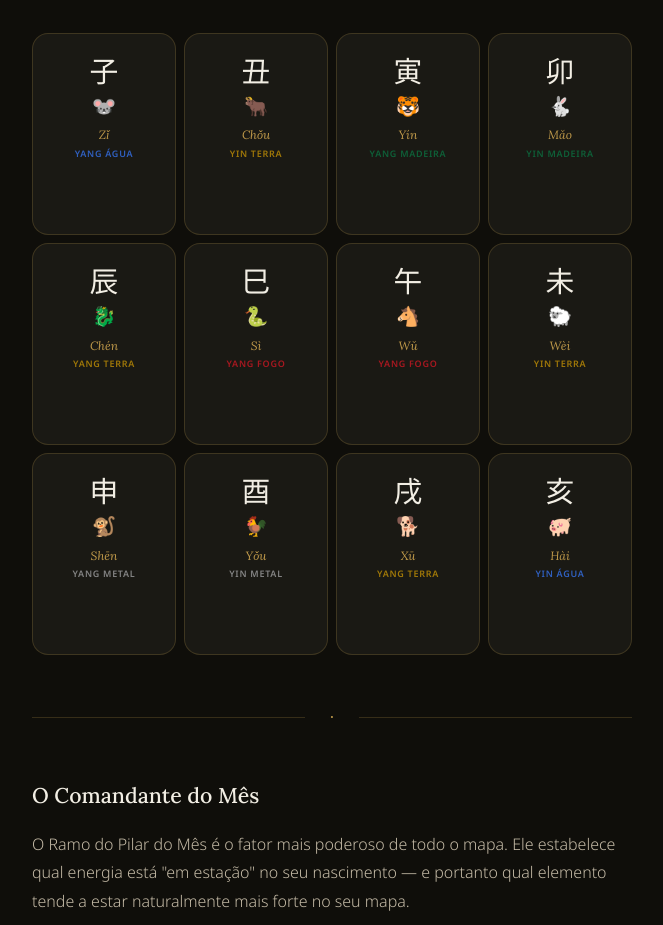
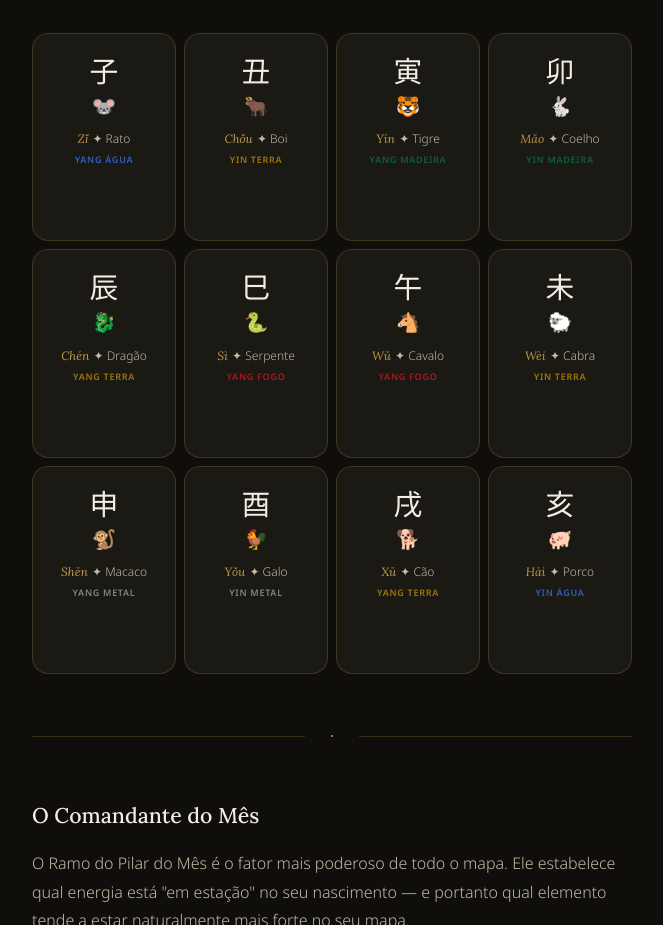
Before and after one commit to ShimaArtBr/12-passos, a plain HTML site: page level-07.html in a window 1280 px wide. Shown: the part 1140-2065 px from the top of the page, without its empty margins (308-971 px from the left). Drawn offline with Linux system fonts and the light colour scheme.

Commit message:
Update level-07.html

```diff
--- a/level-07.html
+++ b/level-07.html
@@ -19,7 +19,8 @@
 .branch-card:hover,.branch-card:focus-within{border-color:var(--gold);box-shadow:var(--shm)}
 .branch-hanzi{font-family:var(--fc);font-size:1.8rem;color:var(--ip);display:block;font-style:normal;line-height:1}
 .branch-animal{font-size:1.2rem;display:block;margin:4px 0}
-.branch-pinyin{font-family:var(--ff);font-size:.75rem;font-style:italic;color:var(--gold);display:block}
+.branch-pinyin{font-family:var(--ff);font-size:.75rem;font-style:italic;color:var(--gold);display:inline}
+.branch-name{font-family:var(--fd2);font-size:.75rem;font-weight:300;color:var(--is);display:inline}
 .branch-elem{font-family:var(--fd2);font-size:.563rem;font-weight:600;letter-spacing:.08em;text-transform:uppercase;color:var(--im);display:block;margin-top:2px}
 /* Troncos Ocultos — revelados no hover via CSS (zero JS) */
 .branch-hidden{display:flex;flex-wrap:wrap;gap:3px;justify-content:center;margin-top:var(--s1);opacity:0;transition:opacity .3s;min-height:24px}
@@ -80,7 +81,7 @@
     <div class="branch-card" role="listitem" tabindex="0" aria-label="Zǐ — Rato, Yang Água, Tronco Oculto: Rén">
       <span class="branch-hanzi">子</span>
       <span class="branch-animal" aria-hidden="true">🐭</span>
-      <span class="branch-pinyin">Zǐ</span>
+      <span class="branch-pinyin">Zǐ</span> <span class="branch-name">✦ Rato</span>
       <span class="branch-elem" style="color:var(--wm)">Yang Água</span>
       <div class="branch-hidden" aria-label="Troncos ocultos">
         <span class="hidden-label">Troncos Ocultos</span>
@@ -91,7 +92,7 @@
     <div class="branch-card" role="listitem" tabindex="0" aria-label="Chǒu — Boi, Yin Terra, Troncos Ocultos: Jǐ, Guǐ, Xīn">
       <span class="branch-hanzi">丑</span>
       <span class="branch-animal" aria-hidden="true">🐂</span>
-      <span class="branch-pinyin">Chǒu</span>
+      <span class="branch-pinyin">Chǒu</span> <span class="branch-name">✦ Boi</span>
       <span class="branch-elem" style="color:var(--em)">Yin Terra</span>
       <div class="branch-hidden" aria-label="Troncos ocultos">
         <span class="hidden-label">Troncos Ocultos</span>
@@ -104,7 +105,7 @@
     <div class="branch-card" role="listitem" tabindex="0" aria-label="Yín — Tigre, Yang Madeira, Troncos Ocultos: Jiǎ, Bǐng, Wù">
       <span class="branch-hanzi">寅</span>
       <span class="branch-animal" aria-hidden="true">🐯</span>
-      <span class="branch-pinyin">Yín</span>
+      <span class="branch-pinyin">Yín</span> <span class="branch-name">✦ Tigre</span>
       <span class="branch-elem" style="color:var(--om)">Yang Madeira</span>
       <div class="branch-hidden" aria-label="Troncos ocultos">
         <span class="hidden-label">Troncos Ocultos</span>
@@ -117,7 +118,7 @@
     <div class="branch-card" role="listitem" tabindex="0" aria-label="Mǎo — Coelho, Yin Madeira, Tronco Oculto: Yǐ">
       <span class="branch-hanzi">卯</span>
       <span class="branch-animal" aria-hidden="true">🐇</span>
-      <span class="branch-pinyin">Mǎo</span>
+      <span class="branch-pinyin">Mǎo</span> <span class="branch-name">✦ Coelho</span>
       <span class="branch-elem" style="color:var(--om)">Yin Madeira</span>
       <div class="branch-hidden" aria-label="Troncos ocultos">
         <span class="hidden-label">Troncos Ocultos</span>
@@ -128,7 +129,7 @@
     <div class="branch-card" role="listitem" tabindex="0" aria-label="Chén — Dragão, Yang Terra, Troncos Ocultos: Wù, Yǐ, Guǐ">
       <span class="branch-hanzi">辰</span>
       <span class="branch-animal" aria-hidden="true">🐉</span>
-      <span class="branch-pinyin">Chén</span>
+      <span class="branch-pinyin">Chén</span> <span class="branch-name">✦ Dragão</span>
       <span class="branch-elem" style="color:var(--em)">Yang Terra</span>
       <div class="branch-hidden" aria-label="Troncos ocultos">
         <span class="hidden-label">Troncos Ocultos</span>
@@ -141,7 +142,7 @@
     <div class="branch-card" role="listitem" tabindex="0" aria-label="Sì — Serpente, Yang Fogo, Troncos Ocultos: Bǐng, Wù, Gēng">
       <span class="branch-hanzi">巳</span>
       <span class="branch-animal" aria-hidden="true">🐍</span>
-      <span class="branch-pinyin">Sì</span>
+      <span class="branch-pinyin">Sì</span> <span class="branch-name">✦ Serpente</span>
       <span class="branch-elem" style="color:var(--fm)">Yang Fogo</span>
       <div class="branch-hidden" aria-label="Troncos ocultos">
         <span class="hidden-label">Troncos Ocultos</span>
@@ -154,7 +155,7 @@
     <div class="branch-card" role="listitem" tabindex="0" aria-label="Wǔ — Cavalo, Yang Fogo, Troncos Ocultos: Dīng, Jǐ">
       <span class="branch-hanzi">午</span>
       <span class="branch-animal" aria-hidden="true">🐴</span>
-      <span class="branch-pinyin">Wǔ</span>
+      <span class="branch-pinyin">Wǔ</span> <span class="branch-name">✦ Cavalo</span>
       <span class="branch-elem" style="color:var(--fm)">Yang Fogo</span>
       <div class="branch-hidden" aria-label="Troncos ocultos">
         <span class="hidden-label">Troncos Ocultos</span>
@@ -166,7 +167,7 @@
     <div class="branch-card" role="listitem" tabindex="0" aria-label="Wèi — Cabra, Yin Terra, Troncos Ocultos: Jǐ, Dīng, Yǐ">
       <span class="branch-hanzi">未</span>
       <span class="branch-animal" aria-hidden="true">🐑</span>
-      <span class="branch-pinyin">Wèi</span>
+      <span class="branch-pinyin">Wèi</span> <span class="branch-name">✦ Cabra</span>
       <span class="branch-elem" style="color:var(--em)">Yin Terra</span>
       <div class="branch-hidden" aria-label="Troncos ocultos">
         <span class="hidden-label">Troncos Ocultos</span>
@@ -179,7 +180,7 @@
     <div class="branch-card" role="listitem" tabindex="0" aria-label="Shēn — Macaco, Yang Metal, Troncos Ocultos: Gēng, Rén, Wù">
       <span class="branch-hanzi">申</span>
       <span class="branch-animal" aria-hidden="true">🐒</span>
-      <span class="branch-pinyin">Shēn</span>
+      <span class="branch-pinyin">Shēn</span> <span class="branch-name">✦ Macaco</span>
       <span class="branch-elem" style="color:var(--mm)">Yang Metal</span>
       <div class="branch-hidden" aria-label="Troncos ocultos">
         <span class="hidden-label">Troncos Ocultos</span>
@@ -192,7 +193,7 @@
     <div class="branch-card" role="listitem" tabindex="0" aria-label="Yǒu — Galo, Yin Metal, Tronco Oculto: Xīn">
       <span class="branch-hanzi">酉</span>
       <span class="branch-animal" aria-hidden="true">🐓</span>
-      <span class="branch-pinyin">Yǒu</span>
+      <span class="branch-pinyin">Yǒu</span> <span class="branch-name">✦ Galo</span>
       <span class="branch-elem" style="color:var(--mm)">Yin Metal</span>
       <div class="branch-hidden" aria-label="Troncos ocultos">
         <span class="hidden-label">Troncos Ocultos</span>
@@ -203,7 +204,7 @@
     <div class="branch-card" role="listitem" tabindex="0" aria-label="Xū — Cão, Yang Terra, Troncos Ocultos: Wù, Xīn, Dīng">
       <span class="branch-hanzi">戌</span>
       <span class="branch-animal" aria-hidden="true">🐕</span>
-      <span class="branch-pinyin">Xū</span>
+      <span class="branch-pinyin">Xū</span> <span class="branch-name">✦ Cão</span>
       <span class="branch-elem" style="color:var(--em)">Yang Terra</span>
       <div class="branch-hidden" aria-label="Troncos ocultos">
         <span class="hidden-label">Troncos Ocultos</span>
@@ -216,7 +217,7 @@
     <div class="branch-card" role="listitem" tabindex="0" aria-label="Hài — Porco, Água Yin, Troncos Ocultos: Rén, Jiǎ">
       <span class="branch-hanzi">亥</span>
       <span class="branch-animal" aria-hidden="true">🐖</span>
-      <span class="branch-pinyin">Hài</span>
+      <span class="branch-pinyin">Hài</span> <span class="branch-name">✦ Porco</span>
       <span class="branch-elem" style="color:var(--wm)">Yin Água</span>
       <div class="branch-hidden" aria-label="Troncos ocultos">
         <span class="hidden-label">Troncos Ocultos</span>
```
